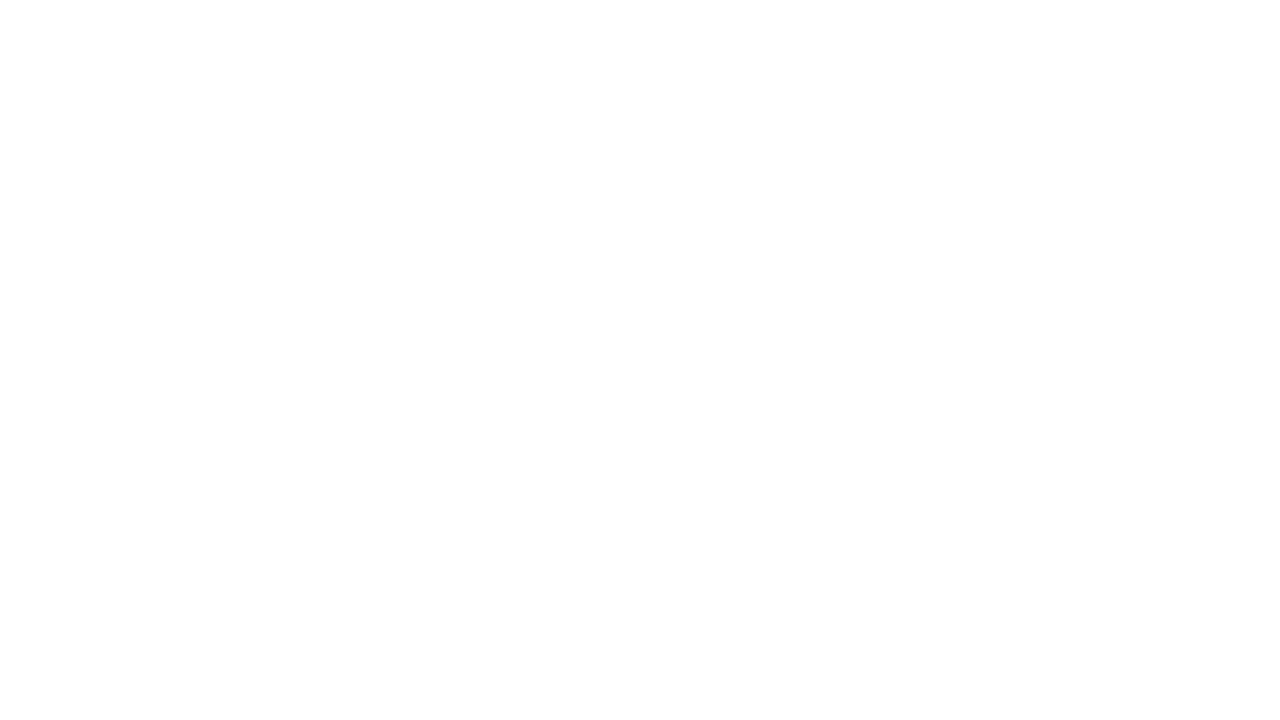
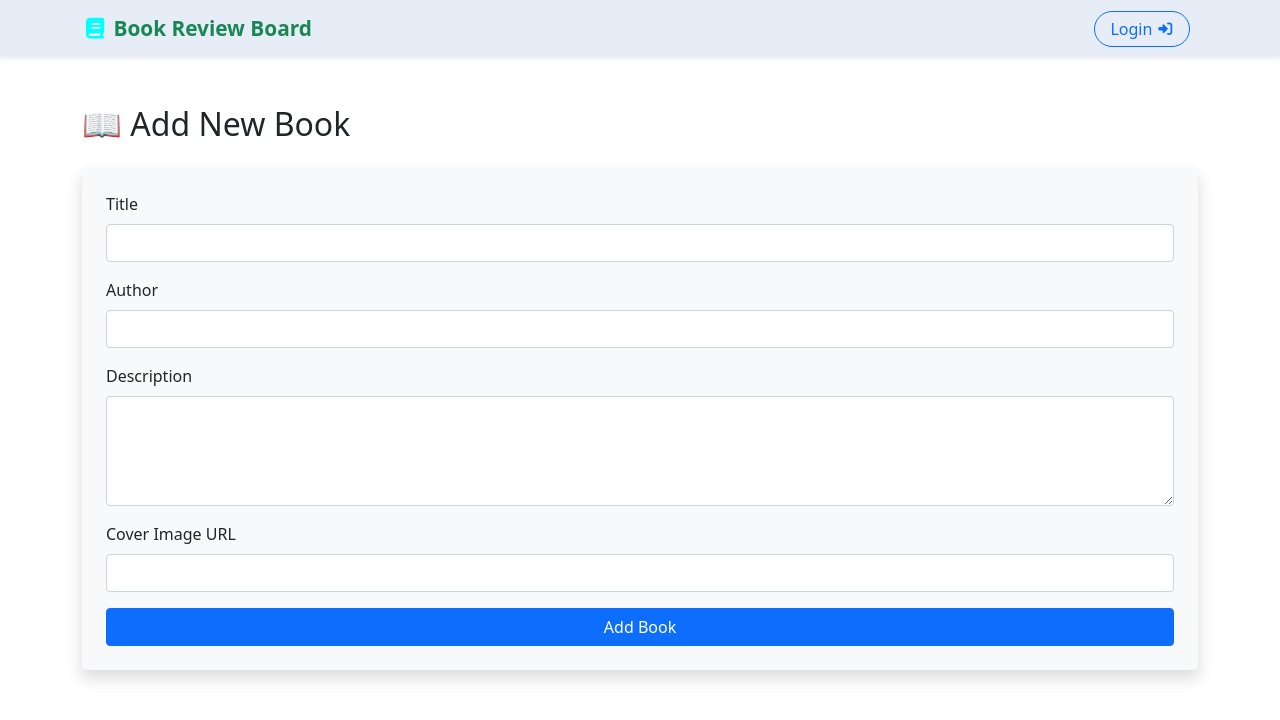
Before and after one commit to arunk-k/frontend, a React (Vite) app: page /add-book in a window 1280 px wide. Shown: the top 720 px of the page. Built offline with nearby package versions, Linux system fonts and the light colour scheme.

Commit message:
Implement AddBook page with form submission and API integration

```diff
--- a/src/pages/addBook/AddBook.jsx
+++ b/src/pages/addBook/AddBook.jsx
@@ -1,10 +1,63 @@
-import React from 'react'
+import { useState } from "react"
+import { useDispatch, useSelector } from "react-redux"
+import { addBook } from "../../features/book/booksThunks"
+import { useNavigate } from "react-router-dom"
+import Header from "../../components/header/Header"
 
-function AddBook() {
+ function AddBook() {
+  const dispatch = useDispatch();
+  const navigate = useNavigate();
+  const { loading, error, success } = useSelector((state) => state.books)
+
+  const [formData, setFormData] = useState({title: "",author: "",description: "",coverImage: ""})
+
+  const handleChange = (e) => {
+    setFormData({ ...formData, [e.target.name]: e.target.value })
+  };
+
+  const handleSubmit = async (e) => {
+    e.preventDefault()
+    await dispatch(addBook(formData))
+    navigate("/")
+  };
+
   return (
-    <div>
+    <>
+      <Header />
+      <div className="container mt-5">
+        <h2 className="mb-4">📖 Add New Book</h2>
 
-    </div>
+        {error && <div className="alert alert-danger">{error}</div>}
+        {success && <div className="alert alert-success">{success}</div>}
+
+        <form onSubmit={handleSubmit} className="shadow p-4 rounded bg-light">
+
+          <div className="mb-3">
+            <label className="form-label">Title</label>
+            <input type="text" name="title" value={formData.title} onChange={handleChange} className="form-control" required/>
+          </div>
+
+          <div className="mb-3">
+            <label className="form-label">Author</label>
+            <input type="text" name="author" value={formData.author} onChange={handleChange} className="form-control" required/>
+          </div>
+
+          <div className="mb-3">
+            <label className="form-label">Description</label>
+            <textarea name="description" value={formData.description} onChange={handleChange} className="form-control" rows="4" required></textarea>
+          </div>
+
+          <div className="mb-3">
+            <label className="form-label">Cover Image URL</label>
+            <input type="text" name="coverImage" value={formData.coverImage} onChange={handleChange} className="form-control"/>
+          </div>
+
+          <button type="submit" className="btn btn-primary w-100" disabled={loading}>
+            {loading ? "Adding..." : "Add Book"}
+          </button>
+        </form>
+      </div>
+    </>
   )
 }
 
```
